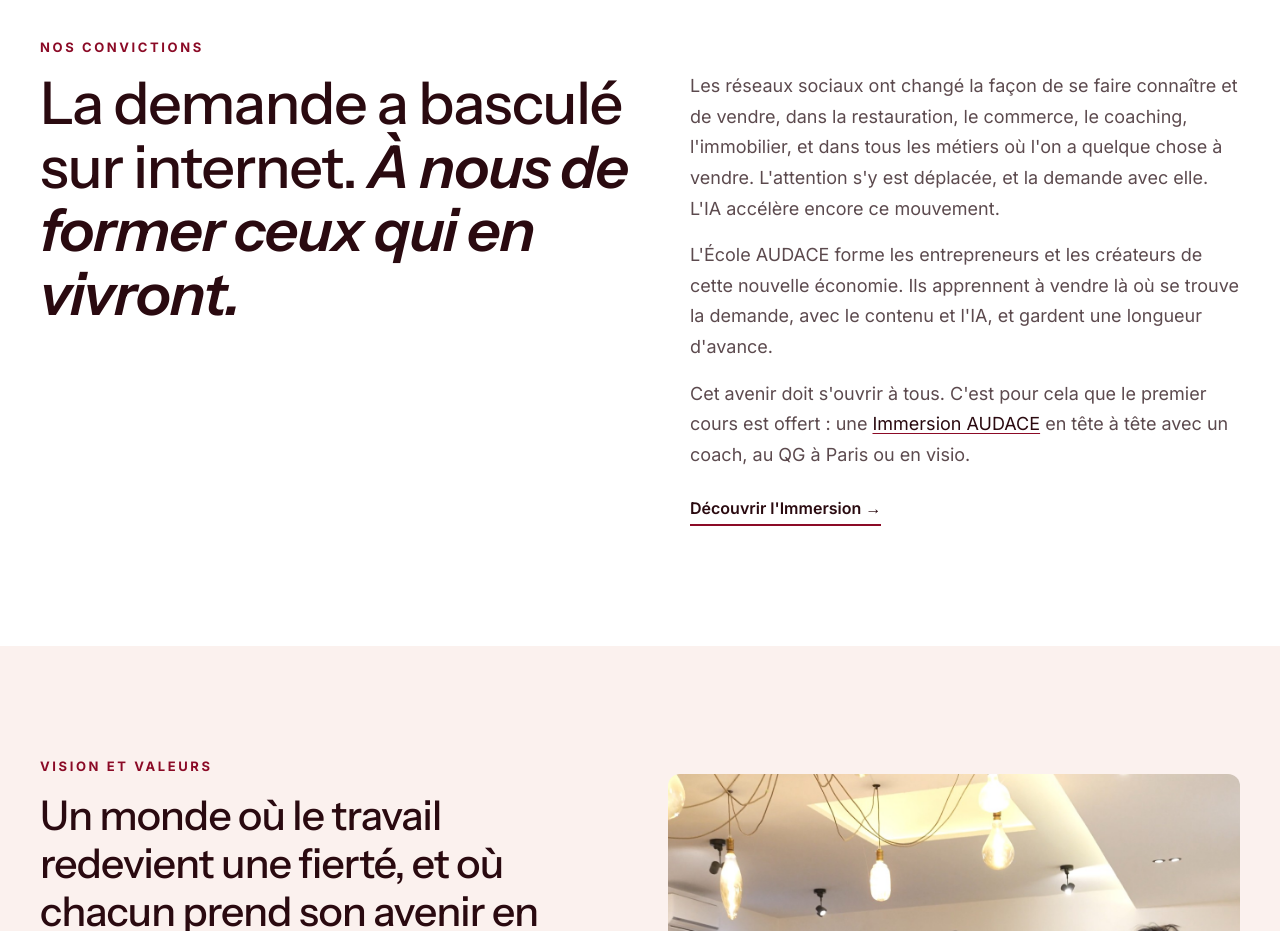
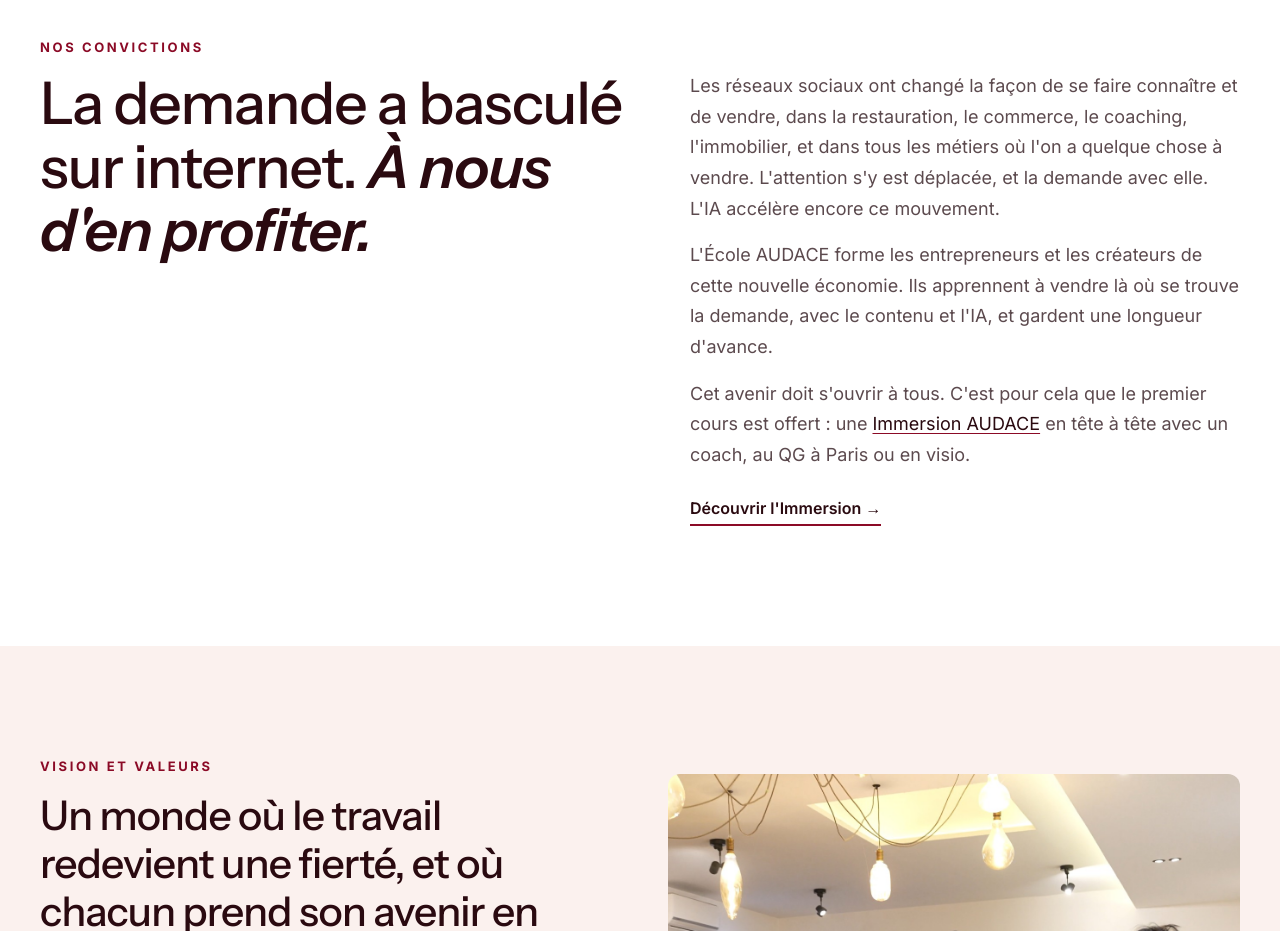
Before and after one commit to mickaelwu/site-audaceschool, a plain HTML site: page index.html in a window 1280 px wide. Shown: the part 1060-1991 px from the top of the page. Drawn offline with Linux system fonts and the light colour scheme.

Commit message:
Convictions : À nous d'en profiter
Co-Authored-By: Claude Opus 5.5 <noreply@anthropic.com>
Claude-Session: https://claude.ai/code/session_01Nc3EdWQLVAHbqVv9cZ6ywf

```diff
--- a/index.html
+++ b/index.html
@@ -169,7 +169,7 @@ footer a{text-decoration:none}
 <div class="wrap sec gapm" style="padding-top: 120px; padding-bottom: 120px; display: flex; flex-wrap: wrap; gap: 60px">
 <div style="flex: 1 1 520px; min-width: 0">
 <div class="lbl">Nos convictions</div>
-<h2 class="h2" style="font-size: clamp(40px, 4.6vw, 64px)">La demande a basculé sur internet. <em>À nous de former ceux qui en vivront.</em></h2>
+<h2 class="h2" style="font-size: clamp(40px, 4.6vw, 64px)">La demande a basculé sur internet. <em>À nous d'en profiter.</em></h2>
 </div>
 <div class="pt0" style="flex: 1 1 480px; min-width: 0; padding-top: 34px">
 <p class="txt" style="margin: 0">Les réseaux sociaux ont changé la façon de se faire connaître et de vendre, dans la restauration, le commerce, le coaching, l'immobilier, et dans tous les métiers où l'on a quelque chose à vendre. L'attention s'y est déplacée, et la demande avec elle. L'IA accélère encore ce mouvement.</p>
```
